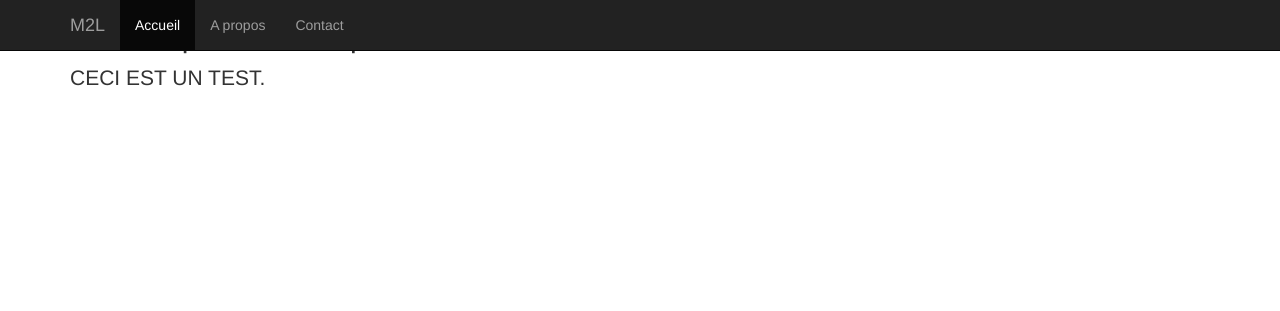
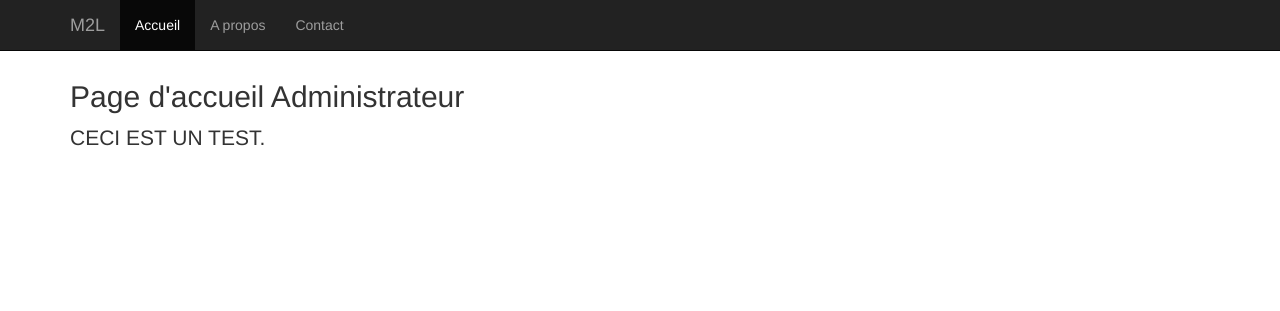
Before and after one commit to Mamas62/m2l, a PHP site: page / in a window 1280 px wide. Shown: the top 311 px of the page. Run offline with PHP 8.4, Linux system fonts and the light colour scheme; some libraries are stand-ins or nearby versions.

Commit message:
suppression fichier usager modification de l'index pour prendre en compte le boostrap.css modification du boostrap.min.css

```diff
--- a/Administrateur/index.php
+++ b/Administrateur/index.php
@@ -10,7 +10,7 @@
     <title>Accueil Administrateur</title>
 
     <!-- Bootstrap core CSS -->
-    <link href="../css/bootstrap.min.css" rel="stylesheet">
+    <link href="../css/bootstrap.css" rel="stylesheet">
 
     <!-- HTML5 shim and Respond.js IE8 support of HTML5 elements and media queries -->
     <!--[if lt IE 9]>
@@ -45,8 +45,8 @@
     <div class="container">
 
       <div class="starter-template">
-        <h1>   </h1>
-        <h2>Bootstrap starter template TEST</h2>
+        <h1> <br> </h1>
+        <h2>Page d'accueil Administrateur</h2>
         <p class="lead">CECI EST UN TEST.</p>
       </div>
 
```
Also changed, not shown: css/bootstrap.min.css.
